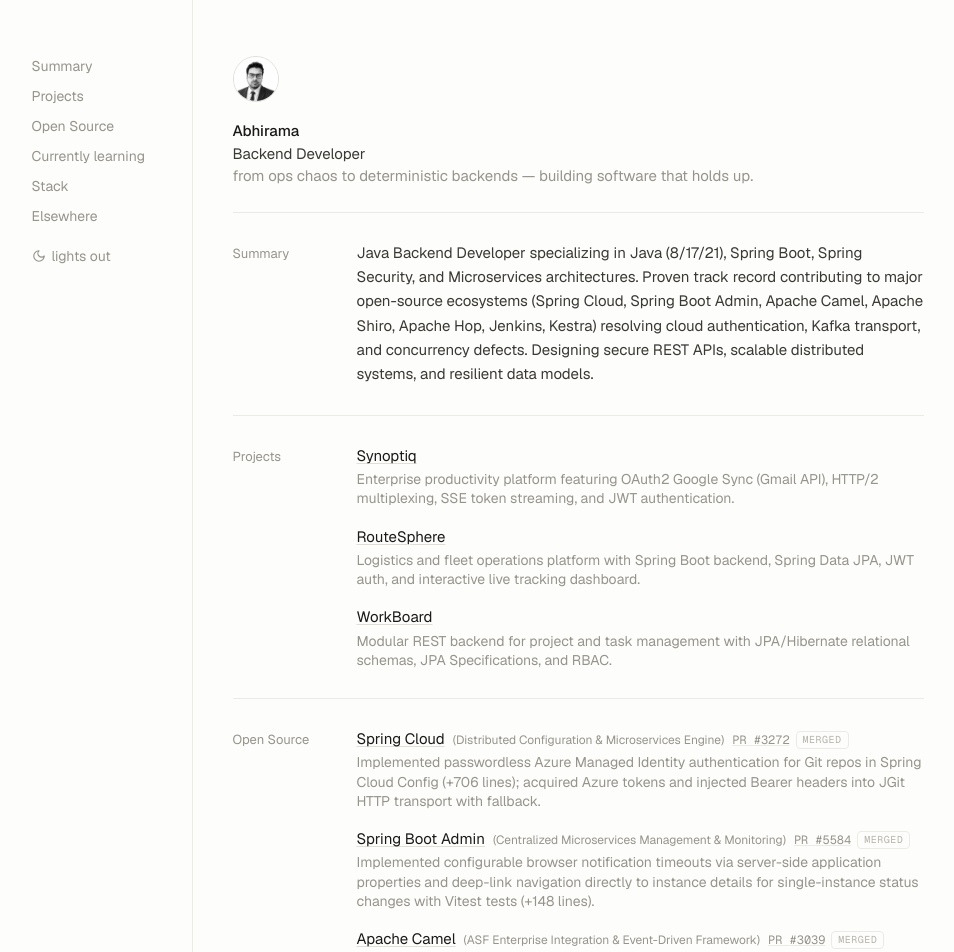
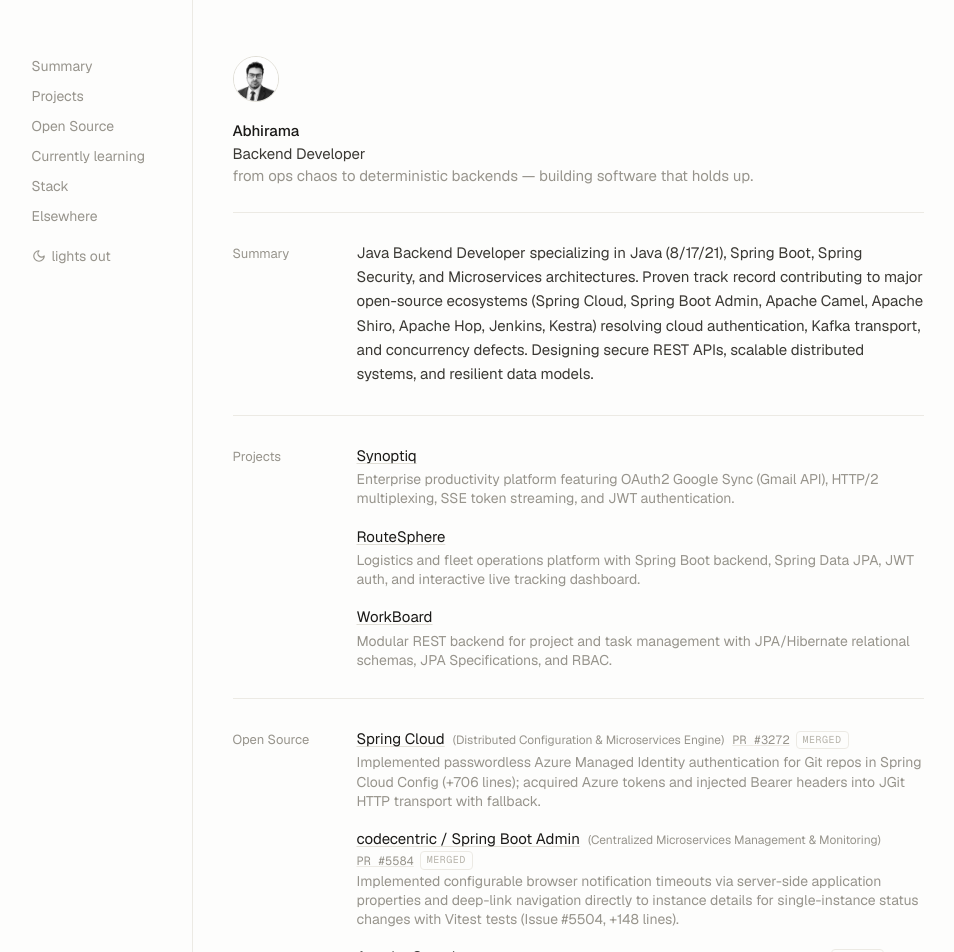
Before and after one commit to abhiramaab/portfolio, a React (Vite) app: page / in a window 1280 px wide. Shown: the top 952 px of the page, without its empty margins (155-1109 px from the left). Built offline with nearby package versions, Linux system fonts and the light colour scheme.

Commit message:
feat: clarify codecentric organization and Issue #5504 in portfolio

```diff
--- a/public/resume.html
+++ b/public/resume.html
@@ -166,11 +166,11 @@
 
   <div class="entry">
     <div class="entry-header">
-      <span class="entry-title">Spring Boot Admin <span class="entry-subtitle">| Centralized Microservices Monitoring (Merged)</span></span>
+      <span class="entry-title">codecentric / Spring Boot Admin <span class="entry-subtitle">| Centralized Microservices Monitoring (Merged)</span></span>
       <span class="entry-date"><a href="https://github.com/codecentric/spring-boot-admin/pull/5584">PR #5584 (Merged)</a></span>
     </div>
     <ul>
-      <li><b>Configurable Browser Notifications & Deep-Linking:</b> Added server-side timeout configuration for UI notifications; implemented single-instance status change click-through navigation to instance details with Vitest test coverage (+148 lines).</li>
+      <li><b>Configurable Browser Notifications & Deep-Linking (Issue #5504):</b> Added server-side timeout configuration for UI notifications; implemented single-instance status change click-through navigation to instance details with Vitest test coverage (+148 lines).</li>
     </ul>
   </div>
 
--- a/src/data.js
+++ b/src/data.js
@@ -45,12 +45,12 @@
     desc: 'Implemented passwordless Azure Managed Identity authentication for Git repos in Spring Cloud Config (+706 lines); acquired Azure tokens and injected Bearer headers into JGit HTTP transport with fallback.',
   },
   {
-    name: 'Spring Boot Admin',
+    name: 'codecentric / Spring Boot Admin',
     href: 'https://github.com/codecentric/spring-boot-admin/pull/5584',
     pr: '#5584',
     badge: 'Merged',
     repoDesc: 'Centralized Microservices Management & Monitoring',
-    desc: 'Implemented configurable browser notification timeouts via server-side application properties and deep-link navigation directly to instance details for single-instance status changes with Vitest tests (+148 lines).',
+    desc: 'Implemented configurable browser notification timeouts via server-side application properties and deep-link navigation directly to instance details for single-instance status changes with Vitest tests (Issue #5504, +148 lines).',
   },
   {
     name: 'Apache Camel',
```
Also changed, not shown: 5 other files (tests, documents, lock files or other folders).
